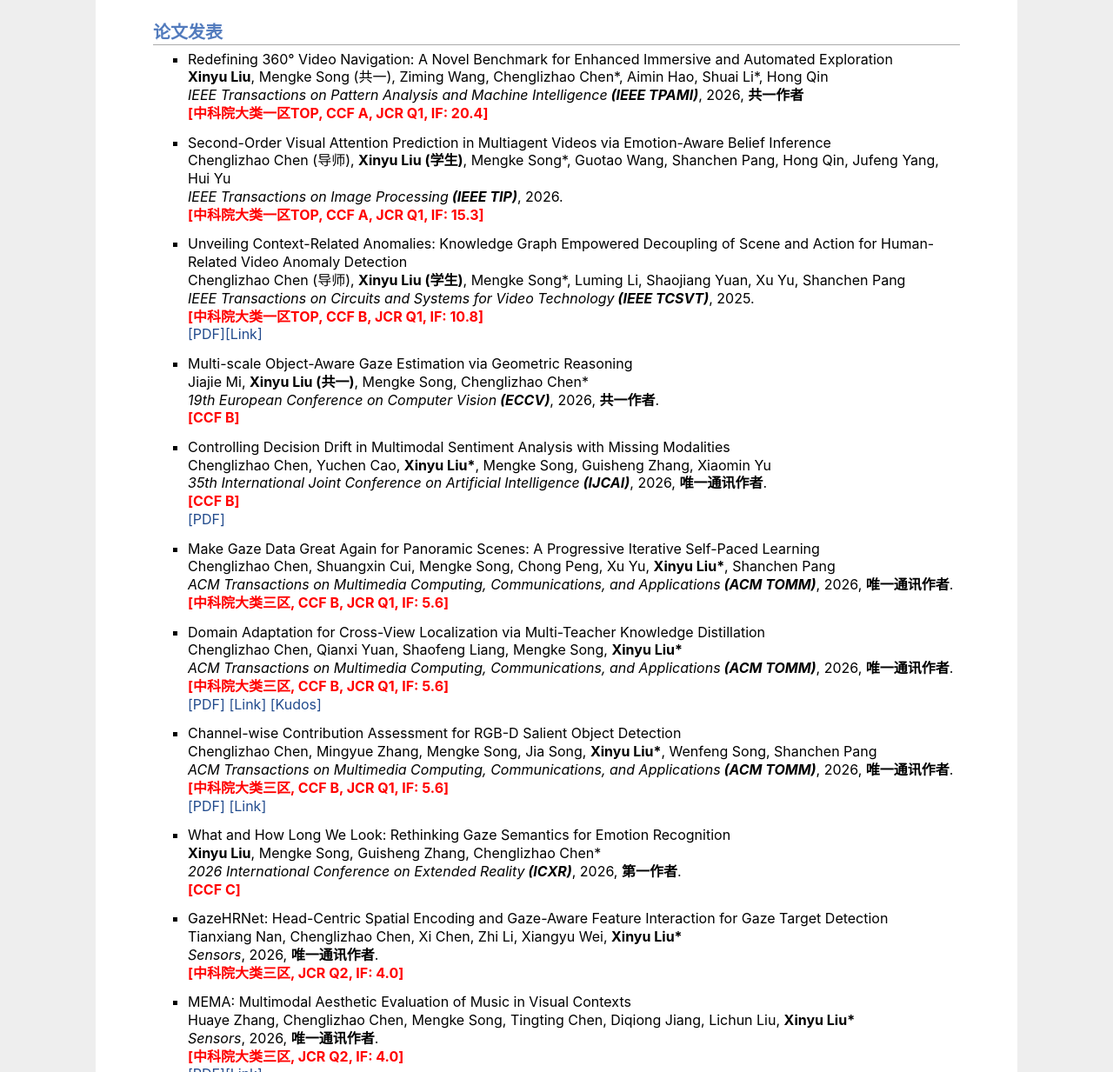
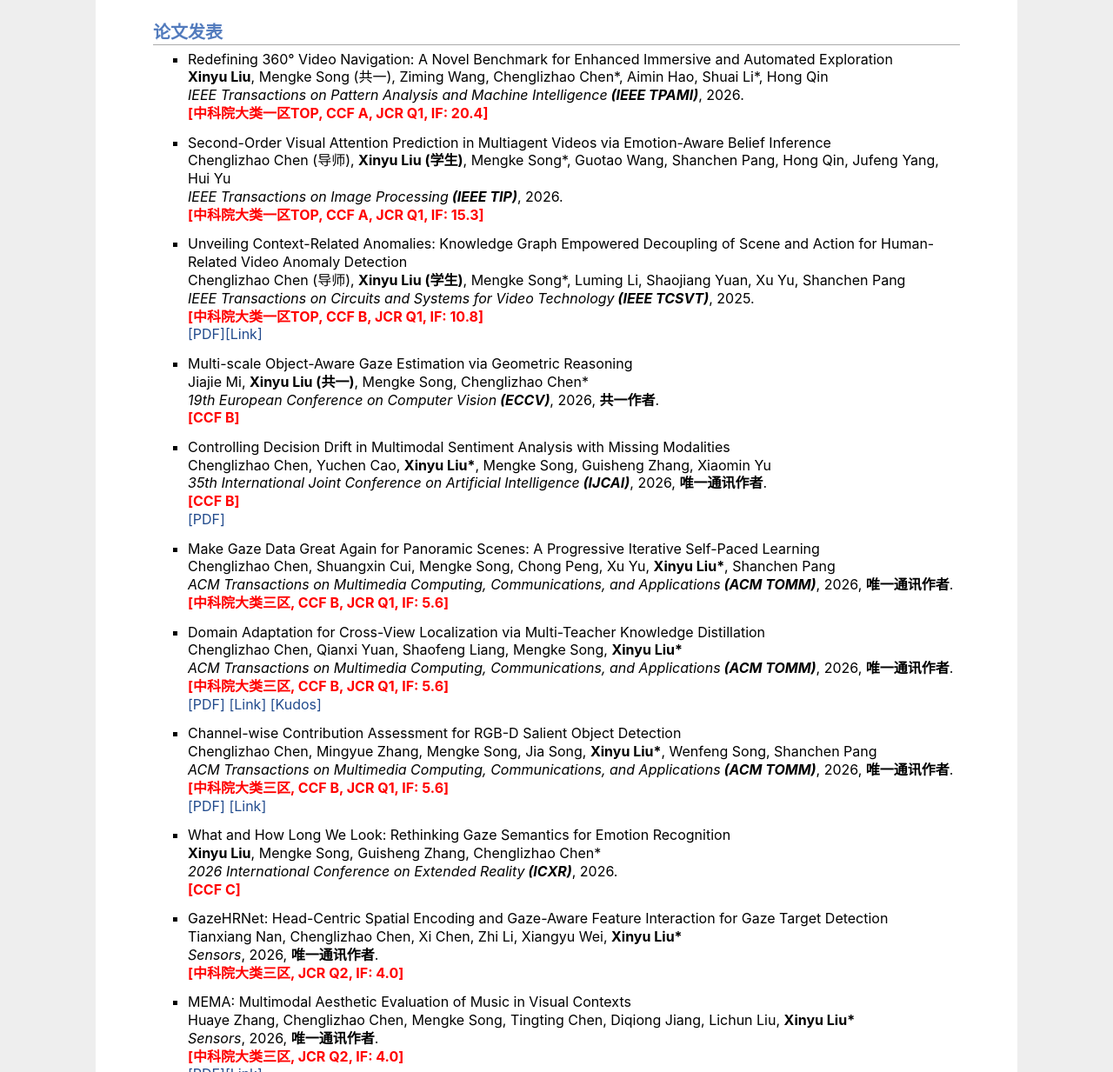
Before and after one commit to liuxy1005/liuxy1005.github.io, a plain HTML site: page index.html in a window 1280 px wide. Shown: the part 831-2064 px from the top of the page at 87% size. Drawn offline with Linux system fonts and the light colour scheme.

Commit message:
Update publication details in index.html

```diff
--- a/index.html
+++ b/index.html
@@ -85,7 +85,7 @@ var _hmt = _hmt || [];
 <ul>
   <li><p>Redefining 360° Video Navigation: A Novel Benchmark for Enhanced Immersive and Automated Exploration<br />
   <b>Xinyu Liu</b>, Mengke Song (共一), Ziming Wang, Chenglizhao Chen*, Aimin Hao, Shuai Li*, Hong Qin<br />
-  <i>IEEE Transactions on Pattern Analysis and Machine Intelligence<b> (IEEE TPAMI)</b></i>, 2026, <b>共一作者</b> <br />
+  <i>IEEE Transactions on Pattern Analysis and Machine Intelligence<b> (IEEE TPAMI)</b></i>, 2026. <br />
   <b style="color:red;font-weight: bold;">[中科院大类一区TOP, CCF A, JCR Q1, IF: 20.4]</b> <br /></p>
   </li>
  </ul>
@@ -154,7 +154,7 @@ var _hmt = _hmt || [];
 <ul>
   <li><p>What and How Long We Look: Rethinking Gaze Semantics for Emotion Recognition<br />
   <b>Xinyu Liu</b>, Mengke Song, Guisheng Zhang, Chenglizhao Chen*<br />
-  <i>2026 International Conference on Extended Reality<b> (ICXR)</b></i>, 2026, <b>第一作者</b>. <br />
+  <i>2026 International Conference on Extended Reality<b> (ICXR)</b></i>, 2026. <br />
   <b style="color:red;font-weight: bold;">[CCF C]</b> <br />
   </p>
   </li>
```
